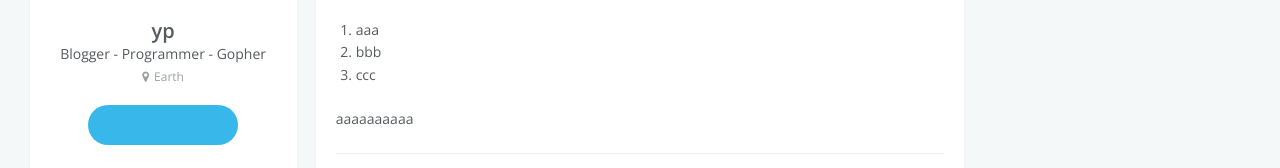
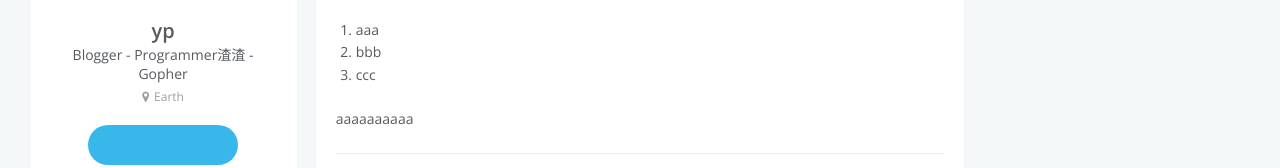
Before and after one commit to ruckerparkay/ruckerparkay.github.io, a plain HTML site: page 2019/09/22/first/index.html in a window 1280 px wide. Shown: the part 260-428 px from the top of the page. Drawn offline with nearby package versions, Linux system fonts and the light colour scheme; some packages are replaced by stand-ins of ours.

Commit message:
second commit

```diff
--- a/2019/09/22/first/index.html
+++ b/2019/09/22/first/index.html
@@ -155,7 +155,7 @@
       <img id="avatar" src="https://www.gravatar.com/avatar/4fca794da0cf08804f99048d3c8b39c1?s=100&d=identicon"/>
 
       <h2 id="name">yp</h2>
-      <h3 id="title">Blogger - Programmer - Gopher</h3>
+      <h3 id="title">Blogger - Programmer渣渣 - Gopher</h3>
       <span id="location"><i class="fa fa-map-marker"></i>Earth</span>
 
           <a id="follow" href="https://github.com/digitalcraftsman">
```
Also changed, not shown: 404.html (+1 -1 lines), categories/index.html (+1 -1 lines), index.html (+1 -1 lines), post/index.html (+1 -1 lines), tags/index.html (+1 -1 lines).
